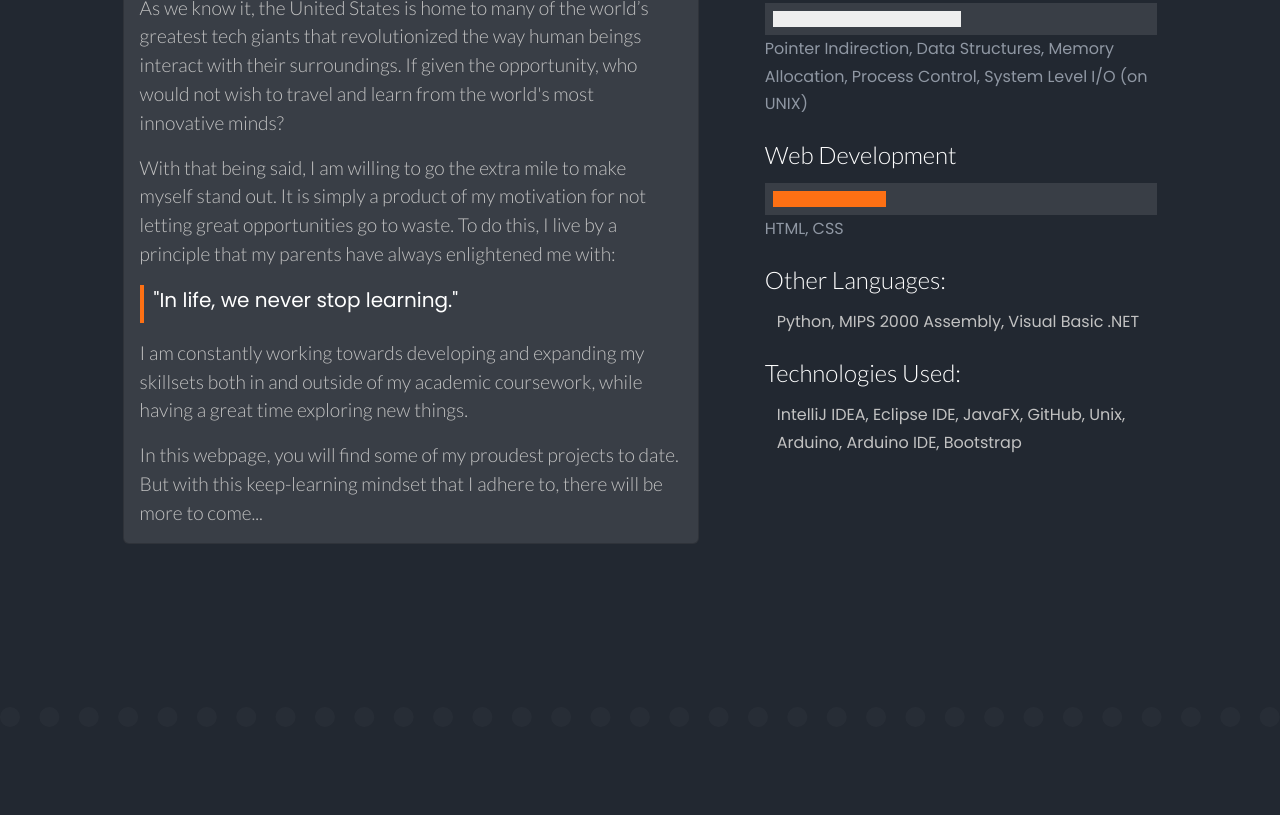
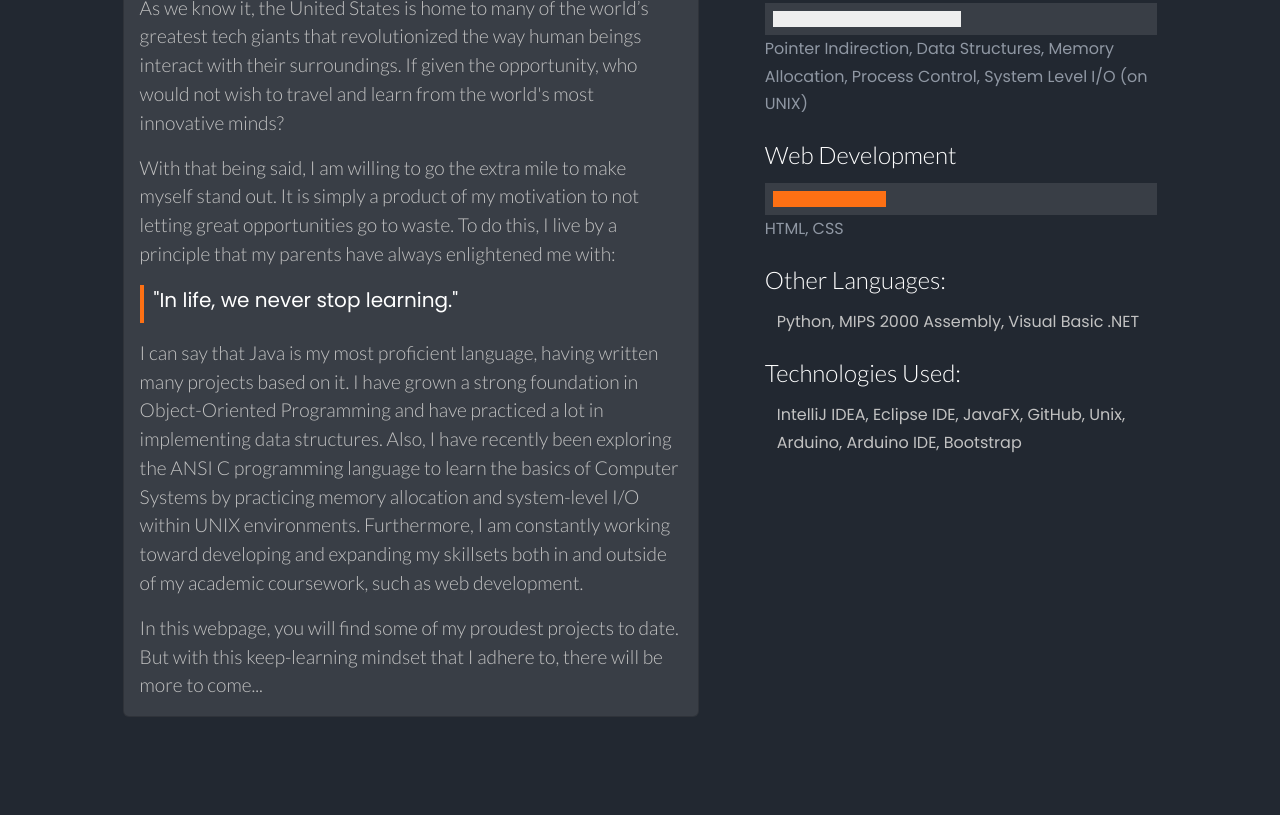
Before and after one commit to SamAdrn/ePortfolio, a plain HTML site: page index.html in a window 1280 px wide. Shown: the part 1145-1960 px from the top of the page. Drawn offline with nearby package versions, Linux system fonts and the light colour scheme.

Commit message:
Update index.html
Worded a few paragraphs differently.

```diff
--- a/index.html
+++ b/index.html
@@ -123,11 +123,14 @@
               beings interact with their surroundings. If given the opportunity, who would not
               wish to travel and learn from the world's most innovative minds?</p>
             <p class="lighter-text">With that being said, I am willing to go the extra mile to make myself stand out.
-              It is simply a product of my motivation for not letting great opportunities go to waste.
+              It is simply a product of my motivation to not letting great opportunities go to waste.
               To do this, I live by a principle that my parents have always enlightened me with:</p>
             <blockquote class="blockquote pb-2">"In life, we never stop learning."</blockquote>
-            <p class="lighter-text">I am constantly working towards developing
-              and expanding my skillsets both in and outside of my academic coursework, while having a great time exploring new things.
+            <p class="lighter-text">I can say that Java is my most proficient language, having written many projects based on it.
+              I have grown a strong foundation in Object-Oriented Programming and have practiced a lot in implementing data structures.
+              Also, I have recently been exploring the ANSI C programming language to learn the basics of Computer Systems by practicing
+              memory allocation and system-level I/O within UNIX environments. Furthermore, I am constantly working toward developing and
+              expanding my skillsets both in and outside of my academic coursework, such as web development.
             </p>
             <p class="lighter-text">In this webpage, you will find some of my proudest projects to date. But with this keep-learning
               mindset that I adhere to, there will be more to come...</p>
@@ -263,7 +266,7 @@
           <ul>
             <li class="experiences-list-item lighter-text">Assist students, teachers, and faculty members with troubleshooting various software issues, from applications to operating systems.</li>
             <li class="experiences-list-item lighter-text">Diagnose Apple (through Apple GSX) and Dell laptops to prepare them for hardware services.</li>
-            <li class="experiences-list-item lighter-text">Provide excellent customer service by elaborating solutions coherently and assisting them in the best possible way.</li>
+            <li class="experiences-list-item lighter-text">Provide excellent customer service by elaborating solutions coherently and assisting them in the best way possible.</li>
             <li class="experiences-list-item lighter-text">Maintain streamlined and meaningful work notes for more efficient communication between coworkers.</li>
           </ul>
         </div>
```
